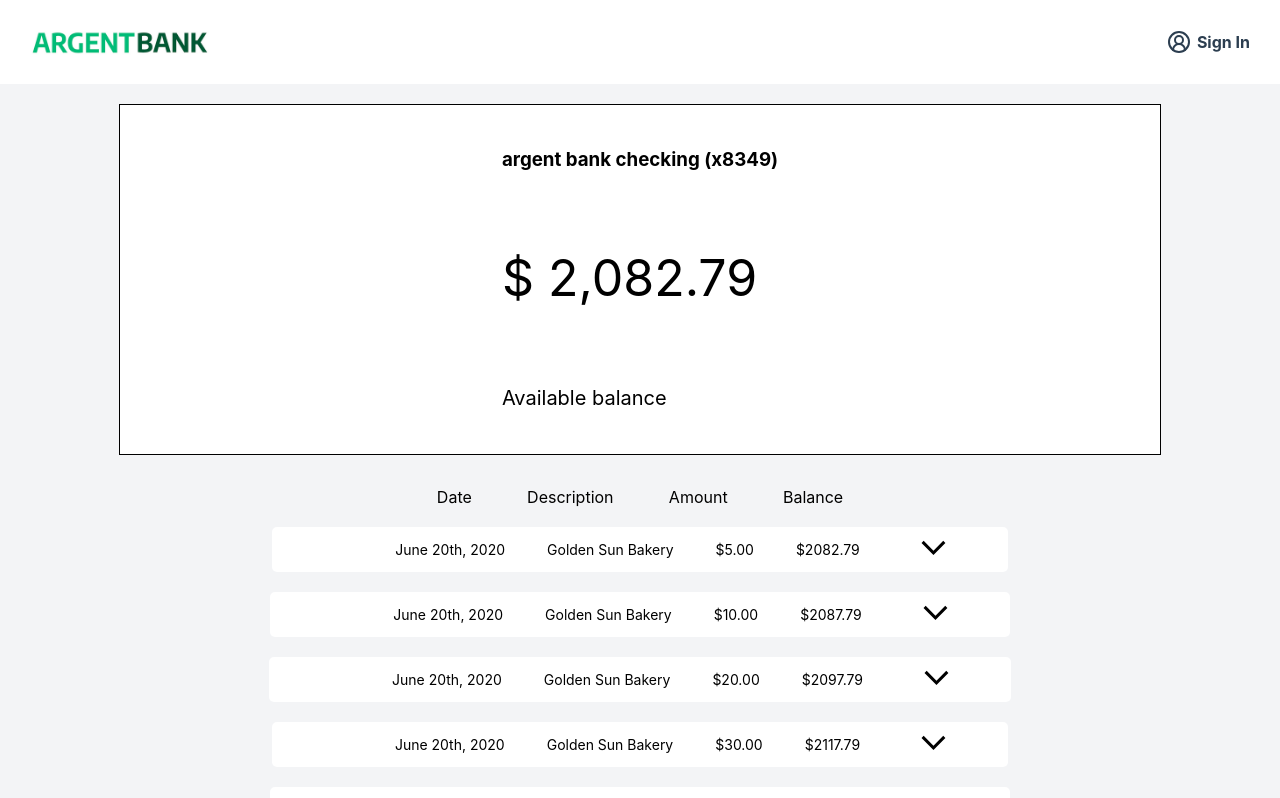
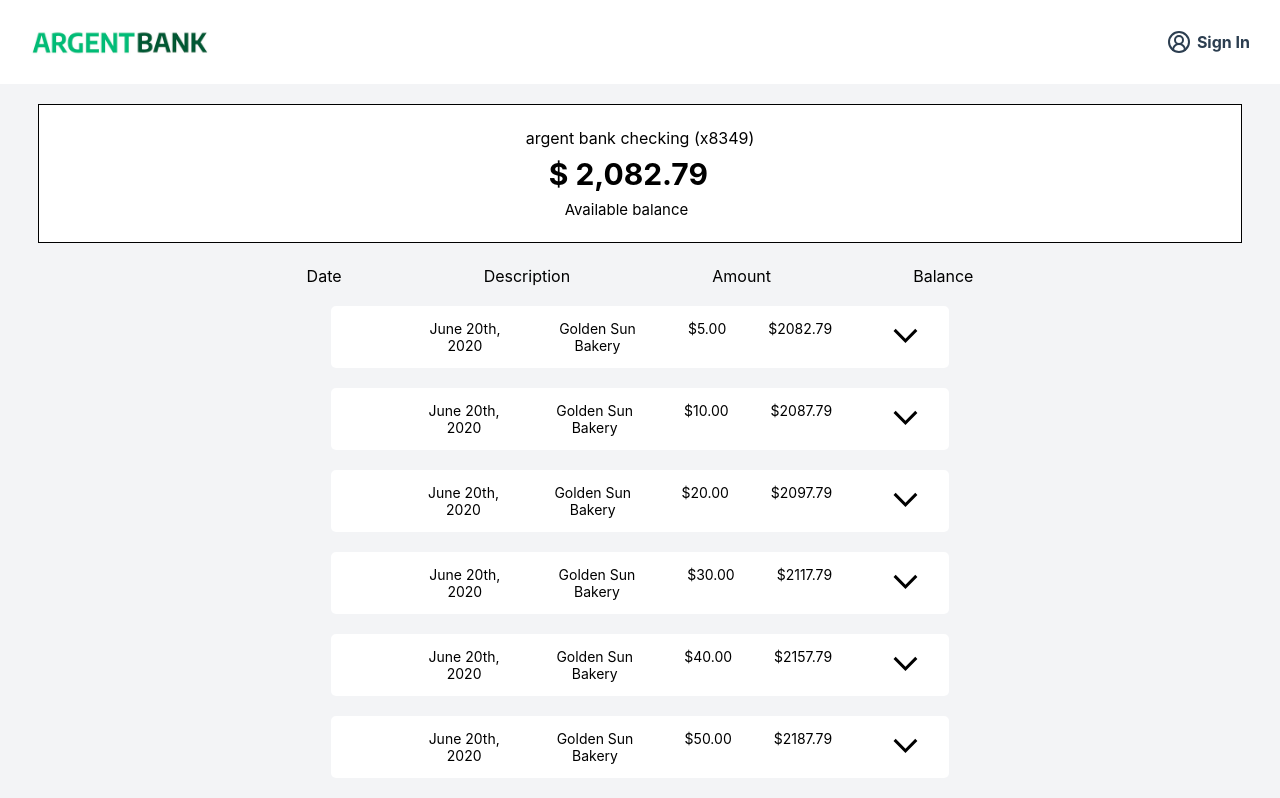
Before and after one commit to Mystekerinos/p13, a React (Create React App) app in the folder client/: page /transactions in a window 1280 px wide. Shown: the top 798 px of the page. Built offline with nearby package versions, Linux system fonts and the light colour scheme.

Commit message:
refacto-profilpage-transaction-account

```diff
--- a/client/src/assets/css/transactions.css
+++ b/client/src/assets/css/transactions.css
@@ -31,6 +31,26 @@
 
 }
 
+.account_transaction{
+    display: flex;
+    flex-direction: column;
+    justify-content: center;
+    align-items: center;
+    border: 1px solid black;
+    background-color: #fff;
+    width: 97%;
+    text-align: left;
+    margin-left: 23px;
+    margin-right: 23px;
+}
+
+.balance_transaction{
+  margin-left:23px;
+  margin-right:23px;
+  font-weight:bold;
+  font-size:30px;
+}
+
 .transaction-summary{
     color:black;
     display:flex;
@@ -51,6 +71,8 @@
     align-items: flex-start;
     gap: 0.5rem;
     color: black;
+    margin-top:23px;
+    margin-bottom:23px;
 }
 
 .account {
@@ -69,5 +91,13 @@
 font-size: 50px;
 }
 .balance_price {
-    font-size: 20px;
+font-size: 15px;
+margin-left:39px;
+margin-right: 31px;
 }
+
+.transaction-body{
+margin-top:23px;
+margin-bottom: 23px;
+
+}
--- a/client/src/components/account/Account.jsx
+++ b/client/src/components/account/Account.jsx
@@ -33,9 +33,12 @@ const Account = () => {
       {accounts.map((account) => (
         <article key={account.id} className="account">
           <div className="account_description">
-            <h3>argent bank {account.name}</h3>
-            <p>$ {account.balance.toLocaleString("en")}</p>
-            <p>{account.type} balance</p>
+            <div className="account_information">
+              <div>argent bank {account.name}</div>
+              <p className="currency">
+                $ {account.balance.toLocaleString("en")}
+              </p>
+              <p className="available_bank">{account.type} balance</p>
             </div>
             <button
               className="account_btn"
@@ -44,6 +47,7 @@ const Account = () => {
             >
               View transactions
             </button>
+          </div>
         </article>
       ))}
     </>
--- a/client/src/pages/profilePage/ProfilePage.jsx
+++ b/client/src/pages/profilePage/ProfilePage.jsx
@@ -10,6 +10,7 @@ import Account from "../../components/account/Account";
 import Footer from "../../components/footer/Footer";
 import Navbar from "../../components/navBar/NavBar";
 import EditName from "../../components/editName/EditName";
+import "../../assets/css/profilePage.css";
 
 const ProfilePage = () => {
   const profile = useSelector((state) => state.user.profile);
@@ -46,7 +47,6 @@ const ProfilePage = () => {
         <Navbar showLogout={true} displayName={displayName} />
         {error && <p className="error-message">Erreur : {error}</p>}
         <div className="MainProfile">
-          <div className="header">
           <h1>
             Welcome Back
             <br />
@@ -56,12 +56,11 @@ const ProfilePage = () => {
                 (profile.body?.lastName || profile?.lastName)}
             </div>
             <br />
-            </h1>
             <EditName
               fullName={profile.body?.firstName + " " + profile.body?.lastName}
               onSave={handleSaveName}
             />
-          </div>
+          </h1>
           <h2 className="sr-only">Comptes</h2>
           <Account displayName={displayName} />
         </div>
--- a/client/src/pages/transactions/Transactions.jsx
+++ b/client/src/pages/transactions/Transactions.jsx
@@ -71,21 +71,25 @@ const Transactions = () => {
     <>
       <Navbar displayName={displayName} />
       <main className="main bg-dark">
-        <article className="account">
+        <div className="account_transaction">
           <div className="account_description_transactions">
-            <h3>argent bank {accountTransaction.name}</h3>
-            <p className="balance">
+            <div>argent bank {accountTransaction.name}</div>
+            <div className="balance_transaction">
               $ {accountTransaction.balance.toLocaleString("en")}
-            </p>
-            <p className="balance_price">{accountTransaction.type} balance</p>
             </div>
-        </article>
+            <div className="balance_price">
+              {accountTransaction.type} balance
+            </div>
+          </div>
+        </div>
+        <div className="transaction-body">
           <div className="transaction-headers">
             <div className="transaction-header">Date</div>
             <div className="transaction-header">Description</div>
             <div className="transaction-header">Amount</div>
             <div className="transaction-header">Balance</div>
           </div>
+
           {transactions.map((transaction) => (
             <Collapse
               key={transaction.id}
@@ -114,6 +118,7 @@ const Transactions = () => {
               </div>
             </Collapse>
           ))}
+        </div>
       </main>
       <Footer />
     </>
```
Lines whose indentation alone changed are shown as unchanged.
